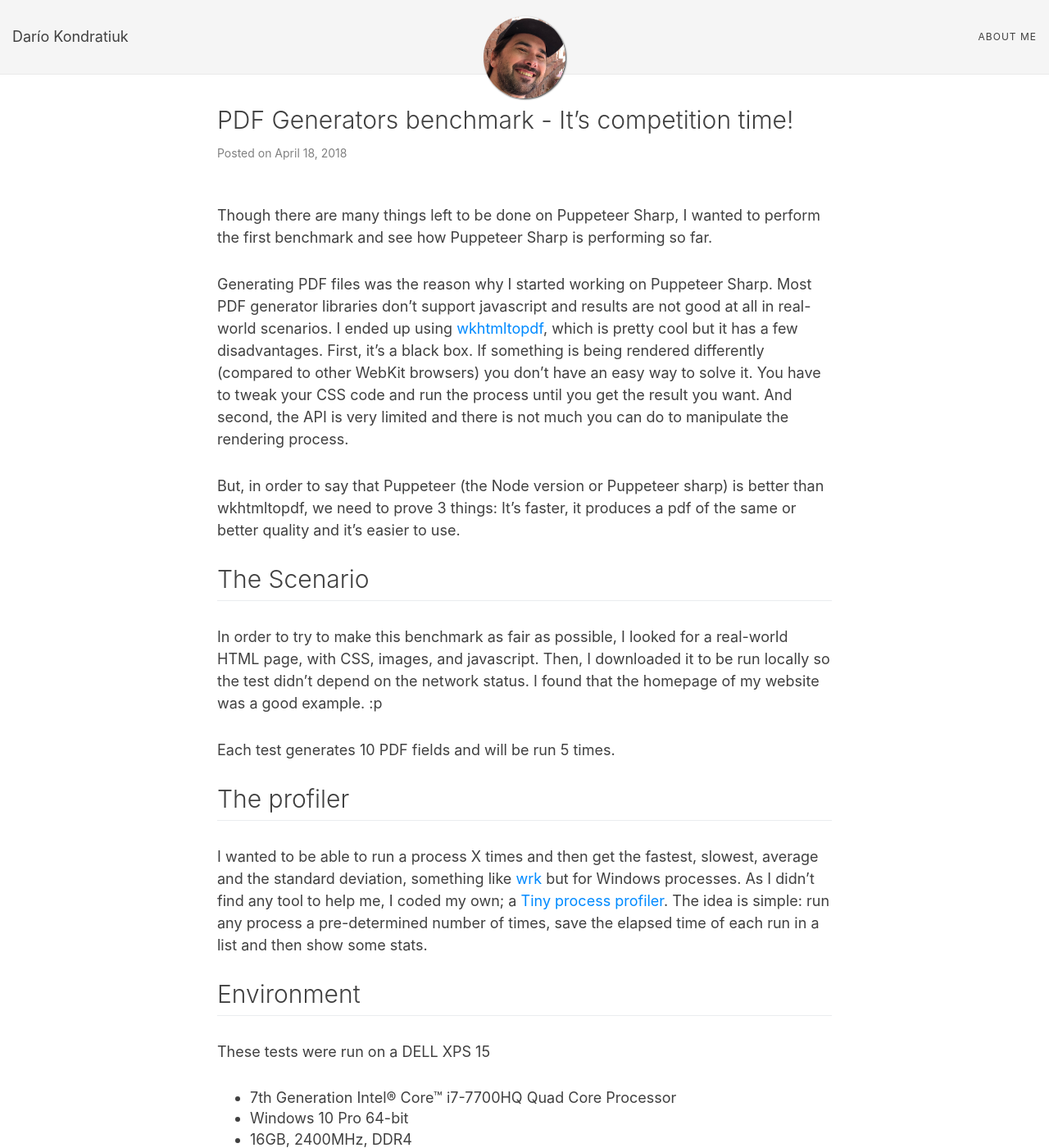
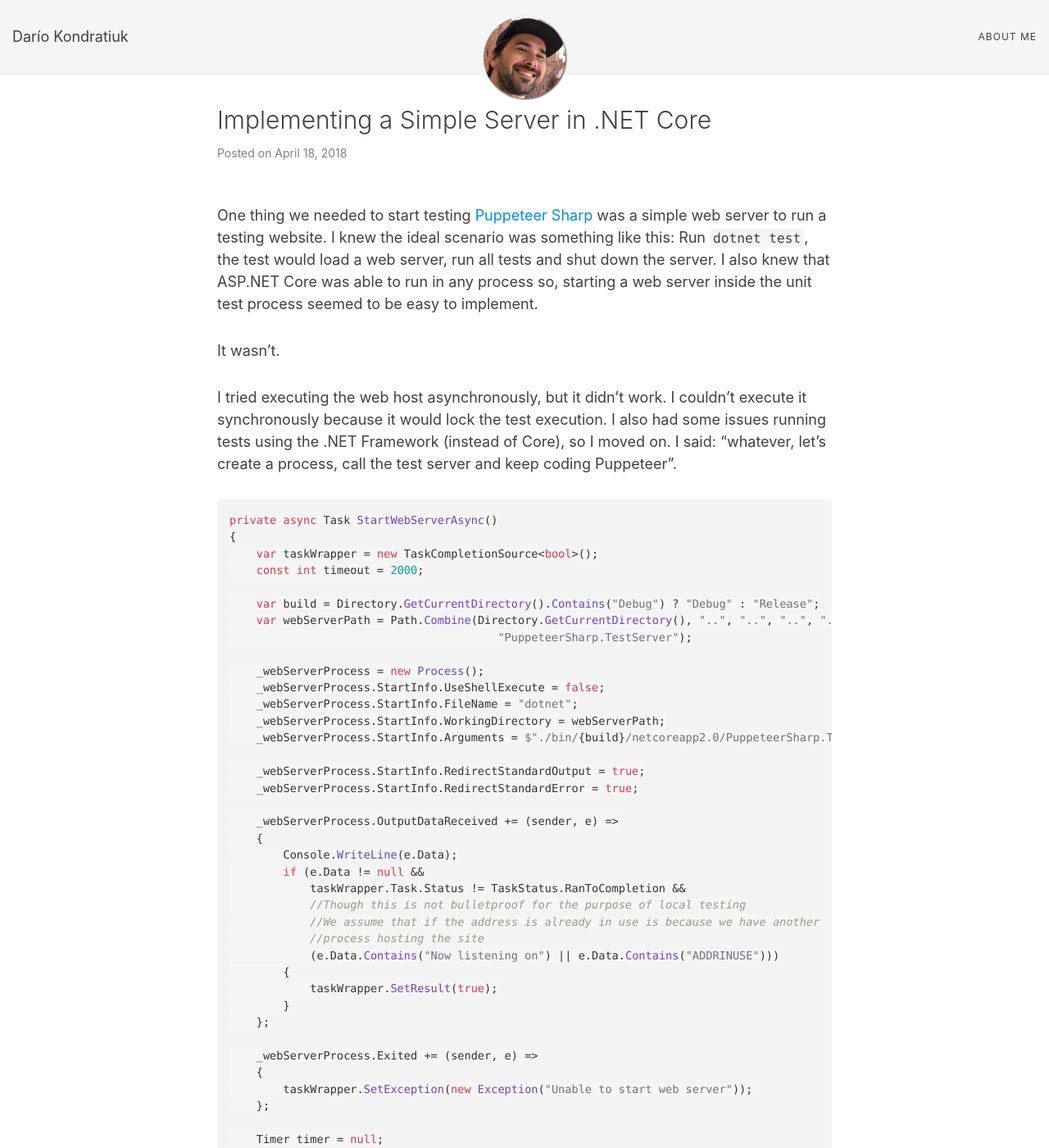
Before and after one commit to kblok/kblok.github.io, a Jekyll site: the page built from _posts/2018-04-18-implementing-simple-server.md, in a window 1280 px wide and 1400 px high. Shown: the whole window at 82% size. Built offline with Jekyll 4.4.1, drawn with Linux system fonts in a browser that asks for light colours; nearby versions of some CDN libraries; comment, search, counter and statistics services are not loaded; some of the changed text lies outside the part shown.

Commit message:
How about now?

`````diff
--- a/_posts/2018-04-18-implementing-simple-server.md
+++ b/_posts/2018-04-18-implementing-simple-server.md
@@ -1,57 +1,194 @@
 ---
-title: PDF Generators benchmark - It’s competition time!
+title: Implementing a Simple Server in .NET Core
 tags: puppeteer-sharp csharp
-permalink: /blogs/pdf-generators-benchmark
+permalink: /blogs/implementing-simple-server
 ---
 
-Though there are many things left to be done on Puppeteer Sharp, I wanted to perform the first benchmark and see how Puppeteer Sharp is performing so far.
+One thing we needed to start testing [Puppeteer Sharp](https://github.com/kblok/puppeteer-sharp) was a simple web server to run a testing website. I knew the ideal scenario was something like this: Run `dotnet test`, the test would load a web server, run all tests and shut down the server. I also knew that ASP.NET Core was able to run in any process so, starting a web server inside the unit test process seemed to be easy to implement.
 
-Generating PDF files was the reason why I started working on Puppeteer Sharp. Most PDF generator libraries don’t support javascript and results are not good at all in real-world scenarios. I ended up using [wkhtmltopdf](https://wkhtmltopdf.org/), which is pretty cool but it has a few disadvantages. First, it's a black box. If something is being rendered differently (compared to other WebKit browsers) you don’t have an easy way to solve it. You have to tweak your CSS code and run the process until you get the result you want. And second, the API is very limited and there is not much you can do to manipulate the rendering process.
+It wasn't.
 
-But, in order to say that Puppeteer (the Node version or Puppeteer sharp) is better than wkhtmltopdf, we need to prove 3 things: It’s faster, it produces a pdf of the same or better quality and it’s easier to use.
+I tried executing the web host asynchronously, but it didn’t work. I couldn’t execute it synchronously because it would lock the test execution. I also had some issues running tests using the .NET Framework (instead of Core), so I moved on. I said: "whatever, let's create a process, call the test server and keep coding Puppeteer".
 
-# The Scenario
+```cs
+private async Task StartWebServerAsync()
+{
+    var taskWrapper = new TaskCompletionSource<bool>();
+    const int timeout = 2000;
 
-In order to try to make this benchmark as fair as possible, I looked for a real-world HTML page, with CSS, images, and javascript. Then, I downloaded it to be run locally so the test didn’t depend on the network status. I found that the homepage of my website was a good example. :p
+    var build = Directory.GetCurrentDirectory().Contains("Debug") ? "Debug" : "Release";
+    var webServerPath = Path.Combine(Directory.GetCurrentDirectory(), "..", "..", "..", "..",
+                                        "PuppeteerSharp.TestServer");
 
-Each test generates 10 PDF fields and will be run 5 times.
+    _webServerProcess = new Process();
+    _webServerProcess.StartInfo.UseShellExecute = false;
+    _webServerProcess.StartInfo.FileName = "dotnet";
+    _webServerProcess.StartInfo.WorkingDirectory = webServerPath;
+    _webServerProcess.StartInfo.Arguments = $"./bin/{build}/netcoreapp2.0/PuppeteerSharp.TestServer.dll";
 
-# The profiler
+    _webServerProcess.StartInfo.RedirectStandardOutput = true;
+    _webServerProcess.StartInfo.RedirectStandardError = true;
 
-I wanted to be able to run a process X times and then get the fastest, slowest, average and the standard deviation, something like [wrk](https://github.com/wg/wrk) but for Windows processes. As I didn’t find any tool to help me, I coded my own; a [Tiny process profiler](https://github.com/kblok/TinyProcessProfiler). The idea is simple: run any process a pre-determined number of times, save the elapsed time of each run in a list and then show some stats.
+    _webServerProcess.OutputDataReceived += (sender, e) =>
+    {
+        Console.WriteLine(e.Data);
+        if (e.Data != null &&
+            taskWrapper.Task.Status != TaskStatus.RanToCompletion &&
+            //Though this is not bulletproof for the purpose of local testing
+            //We assume that if the address is already in use is because we have another
+            //process hosting the site
+            (e.Data.Contains("Now listening on") || e.Data.Contains("ADDRINUSE")))
+        {
+            taskWrapper.SetResult(true);
+        }
+    };
 
-# Environment
+    _webServerProcess.Exited += (sender, e) =>
+    {
+        taskWrapper.SetException(new Exception("Unable to start web server"));
+    };
 
-These tests were run on a DELL XPS 15
- * 7th Generation Intel® Core™ i7-7700HQ Quad Core Processor
- * Windows 10 Pro 64-bit
- * 16GB, 2400MHz, DDR4
- * 512GB PCIe Solid State Drive
+    Timer timer = null;
+    //We have to declare the timer before initializing it because if we don't,
+    //we can't dispose it in the action created in the constructor
+    timer = new Timer((state) =>
+    {
+        if (taskWrapper.Task.Status != TaskStatus.RanToCompletion)
+        {
+            taskWrapper.SetException(
+                new Exception($"Timed out after {timeout} ms while trying to connect to WebServer! "));
+        }
+        timer.Dispose();
+    }, null, timeout, 0);
 
-# Result
+    _webServerProcess.Start();
+    _webServerProcess.BeginOutputReadLine();
 
-| Tool | Fastest Run | Slowest Run | Avg Run | Standard Deviation |
-| ---- | ---------: | | ---------: | | ---------: | | ---------: |
-| wkhtmltopdf | 18.725 | 19.880 | 19.170 | 0.5477 |
-| Puppeteer Node JS | 7.673 | 8.20 | 7.838 | 0.4472 |
-| Puppeteer Sharp | **7.285** | **7.457** | **7.602** | 0.4472 |
+    await taskWrapper.Task;
+}
+```
 
-_All values in seconds_
+# First internal process
+
+Luckily for me, [Meir Blachman](https://www.twitter.com/MeirBlachman) jumped into the project and, among many other things, he was able to [make the web host run inside the test project](https://github.com/kblok/puppeteer-sharp/pull/101). It was a great day.
+
+Now we were starting the server with only these 4 lines:
+
+```cs
+var builder = Startup.GetWebHostBuilder();
+builder.UseContentRoot(TestUtils.FindParentDirectory("PuppeteerSharp.TestServer"));
+_host = builder.Build();
+await _host.StartAsync();
+```
+
+Meir [wrote a simple and cool explanation](https://github.com/kblok/puppeteer-sharp/pull/101#issuecomment-378902668) in his PR.
+
+* DllNotFoundException: Unable to load DLL 'libuv' - especially this comment. Looking at aspnet/KestrelHttpServer#1292 (comment), I realized I only needed to add the RuntimeIdentifier element.
+* Adding the RuntimeIdentifier to PuppeteerSharp.Tests.csproj instead of PuppeteerSharp.TestServer.csproj
+* Using netstandard 2.0 instead of netcoreapp 2.0
+*Finding the PuppeteerSharp.TestServer directory from tests, since for net471 it's one directory deeper
+    * net471 - PuppeteerSharp.Tests\bin\Debug\net471\win7-x64
+    * netcoreapp2.0 - PuppeteerSharp.Tests\bin\Debug\netcoreapp2.0
+
+# We need a SimpleServer
+
+We were able to keep working on Puppeteer Sharp. We stopped getting process leaks and port locks. But Puppeteer had many tests that were intercepting requests on the server side, such as **server.setAuth**.
+
+```js
+server.setAuth('/empty.html', 'user', 'pass');
+````
+
+This was easy to implement. We created a controller and [implemented a basic HTTP authentication](https://github.com/kblok/puppeteer-sharp/blob/8c5a9e531efcc0a6eaa406489eb3092bc1fc49a3/lib/PuppeteerSharp.TestServer/Controllers/AuthenticationTestController.cs).
+
+But then, some things became quite tricky. For instance, we needed to wait for a request on the server-side:
+
+```js
+await server.waitForRequest('/one-style.css')
+```
+
+We had to integrate the Web host **into** the test suite. We needed to be able to change the Server behavior just before some test runs.
+
+# Let's implement a Simple Server
+
+Again, [Meir Blachman](https://www.twitter.com/MeirBlachman) said ["We need a Simple Server"](https://github.com/kblok/puppeteer-sharp/issues/116). He ended up implementing a [really cool solution](https://github.com/Meir017/puppeteer-sharp/blob/a522f3062e53a019ed6a4c06e00c7545b610135e/lib/PuppeteerSharp.TestServer/SimpleServer.cs)
+
+The API is simple
+
+```cs
+public class SimpleServer
+{
+    public static SimpleServer Create(int port, string contentRoot)
+    public static SimpleServer CreateHttps(int port, string contentRoot)
+
+    public void SetAuth(string path, string username, string password)
+    public Task StartAsync()
+    public async Task StopAsync()
+    public void Reset()
+    public void SetRoute(string path, RequestDelegate handler)
+    public void SetRedirect(string from, string to)
+    public async Task<T> WaitForRequest<T>(string path, Func<HttpRequest, T> selector)
+    private static bool Authenticate(string username, string password, HttpContext context)
+}
+```
+
+And the middleware is implemented in just a few lines:
+
+```
+.Configure(app => app.Use((context, next) =>
+{
+    if (_auths.TryGetValue(context.Request.Path, out var auth) && !Authenticate(auth.username, auth.password, context))
+    {
+        context.Response.Headers.Add("WWW-Authenticate", "Basic realm=\"Secure Area\"");
+        context.Response.StatusCode = StatusCodes.Status401Unauthorized;
+        return context.Response.WriteAsync("HTTP Error 401 Unauthorized: Access is denied");
+    }
+    if (_requestSubscribers.TryGetValue(context.Request.Path, out var subscriber))
+    {
+        subscriber(context.Request);
+    }
+    if (_routes.TryGetValue(context.Request.Path, out var handler))
+    {
+        return handler(context);
+    }
+    return next();
+})
+```
+
+So now, we can do things like this:
+
+```cs
+Server.SetAuth("/empty.html", "user", "pass");
+
+var response = await Page.GoToAsync(TestConstants.EmptyPage);
+Assert.Equal(HttpStatusCode.Unauthorized, response.Status);
+
+await Page.AuthenticateAsync(new Credentials
+{
+    Username = "user",
+    Password = "pass"
+});
+
+response = await Page.ReloadAsync();
+Assert.Equal(HttpStatusCode.OK, response.Status);
+```
+
+Or intercept a request:
+
+```cs
+await Page.SetExtraHttpHeadersAsync(new Dictionary<string, string>
+{
+    ["Foo"] = "Bar"
+});
+
+var headerTask = Server.WaitForRequest("/empty.html", request => request.Headers["Foo"]);
+await Task.WhenAll(Page.GoToAsync(TestConstants.EmptyPage), headerTask);
+
+Assert.Equal("Bar", headerTask.Result);
+````
 
 # Final Words
 
-### Quality
+Although Simple Server is a solution created for Puppeteer's needs,
+it also demonstrates what you can do with .NET Core while implementing a simple server inside your app.
 
-Unlike Puppeteer (Node and Sharp), wkhtmltopdf doesn’t honor [media print](https://www.w3schools.com/css/css3_mediaqueries.asp). This could be good or bad depending on your needs. A PDF file created by Puppeteer would be more like the PDF generated when you print a page to PDF in Chrome, whereas it would look more like a screenshot in wkhtmltopdf.
-
-### Speed
-
-Puppeteer proved to be way faster; three times faster according to my tests. Puppeteer Sharp and Puppeteer have pretty much the same performance
-
-### API
-
-Puppeteer (Node and Sharp) has a richer API than wkhtmltopdf. Though I used  a process call to execute wkhtmltopdf there are many wrappers around wkhtmltopdf, such as [the one coded by codaxy](https://github.com/codaxy/wkhtmltopdf), but all of them are limited to the small API the process itself exposes
-
-This [benchmark](https://github.com/kblok/PdfGeneratorsBenchmark) is on Github, and also the [TinyProcessProfiler](https://github.com/kblok/TinyProcessProfiler). Issues and Pull Request are opened for comments and feedback.
-
-Don’t stop coding!
+Don't stop coding.
`````
